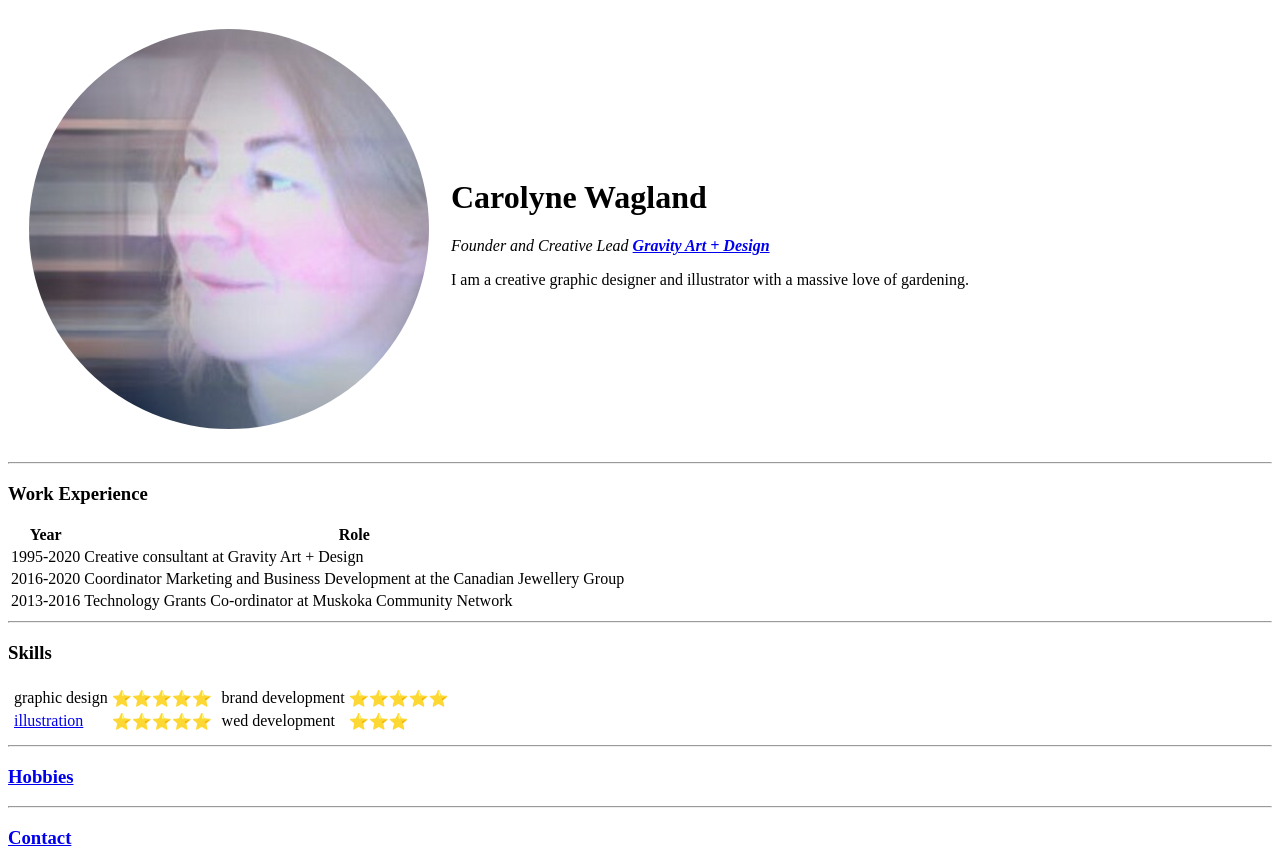
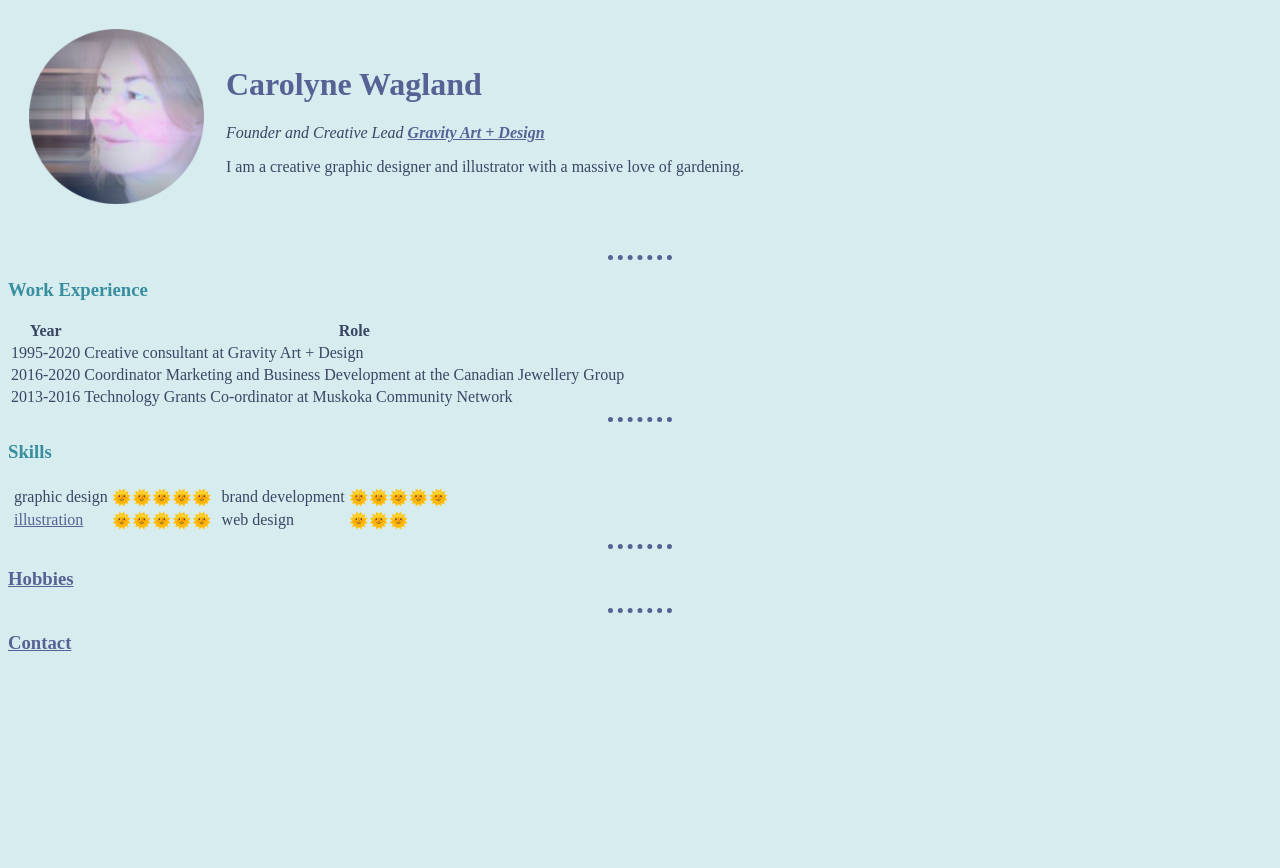
Before and after one commit to gravitycarolyne/cv, a plain HTML site: page index.html in a window 1280 px wide. After the commit the page ends 800 px from the top, so only its background shows below. Drawn offline with Linux system fonts and the light colour scheme.

Commit message:
Add files via upload

```diff
--- /dev/null
+++ b/CSS/styles.css
@@ -0,0 +1,35 @@
+  body {
+    background-color: rgb(215,236,239);
+    color: #3A4663;
+  }
+
+  a:link {
+    color: #556293;
+  }
+  a:visited {
+    color: #378E9E;
+  }
+
+  h1 {
+    color: #556293;
+  }
+
+  h2 {
+    color: #66BFBF;
+  }
+
+  h3 {
+    color: #378E9E;
+  }
+
+  hr {
+    border-style: none;
+    border-top-style: dotted;
+    border-color: #556293;
+    border-width: 5px;
+    width: 5%;
+  }
+
+  img {
+    height: 175px
+  }
--- a/contact.html
+++ b/contact.html
@@ -4,6 +4,7 @@
 <head>
   <meta charset="utf-8">
   <title>Contact</title>
+  <link rel="stylesheet" href="css/styles.css">
 </head>
 
 <body>
--- a/index.html
+++ b/index.html
@@ -4,6 +4,10 @@
 <head>
   <meta charset="utf-8">
   <title>Carolyne Wagland</title>
+  <link rel="stylesheet" href="css/styles.css">
+
+
+
 </head>
 
 <body>
@@ -19,6 +23,7 @@
       </td>
     </tr>
   </table>
+  <br>
   <hr>
 
   <h3>Work Experience</h3>
@@ -50,26 +55,30 @@
 
   <table>
     <tr>
-    <td><table>
+      <td>
+        <table>
           <tr>
             <td>graphic design</td>
-        <td>⭐️⭐️⭐️⭐️⭐️</td>
+            <td>🌞🌞🌞🌞🌞</td>
           </tr>
           <tr>
             <td><a href="https://gravityartanddesign.com/art/">illustration</a></td>
-        <td>⭐️⭐️⭐️⭐️⭐️</td>
+            <td>🌞🌞🌞🌞🌞</td>
           </tr>
-    </table></td>
-    <td><table>
+        </table>
+      </td>
+      <td>
+        <table>
           <tr>
             <td>brand development</td>
-        <td>⭐️⭐️⭐️⭐️⭐️</td>
+            <td>🌞🌞🌞🌞🌞</td>
           </tr>
           <tr>
-        <td>wed development</td>
-        <td>⭐️⭐️⭐️</td>
+            <td>web design</td>
+            <td>🌞🌞🌞</td>
           </tr>
-    </table></td>
+        </table>
+      </td>
     </tr>
   </table>
 
```
Also changed, not shown: hobbies.html (+2 -1 lines). Lines whose indentation alone changed are shown as unchanged.
